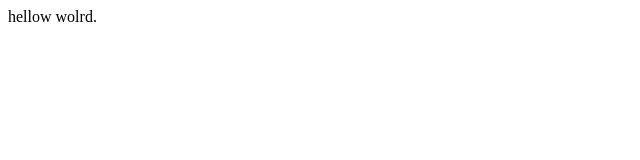
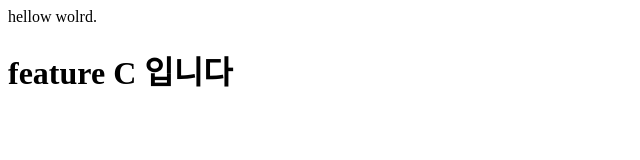
Before and after one commit to mnmnlilimnmnlil/group-project-ex, a plain HTML site: page index.html in a window 1280 px wide. Shown: the whole page, without its empty margins (0-640 px from the left). Drawn offline with Linux system fonts and the light colour scheme.

Commit message:
feature C 입니다

```diff
--- a/index.html
+++ b/index.html
@@ -7,5 +7,6 @@
 </head>
 <body>
     <div>hellow wolrd.</div>
+    <h1>feature C 입니다</h1>
 </body>
 </html>
```
